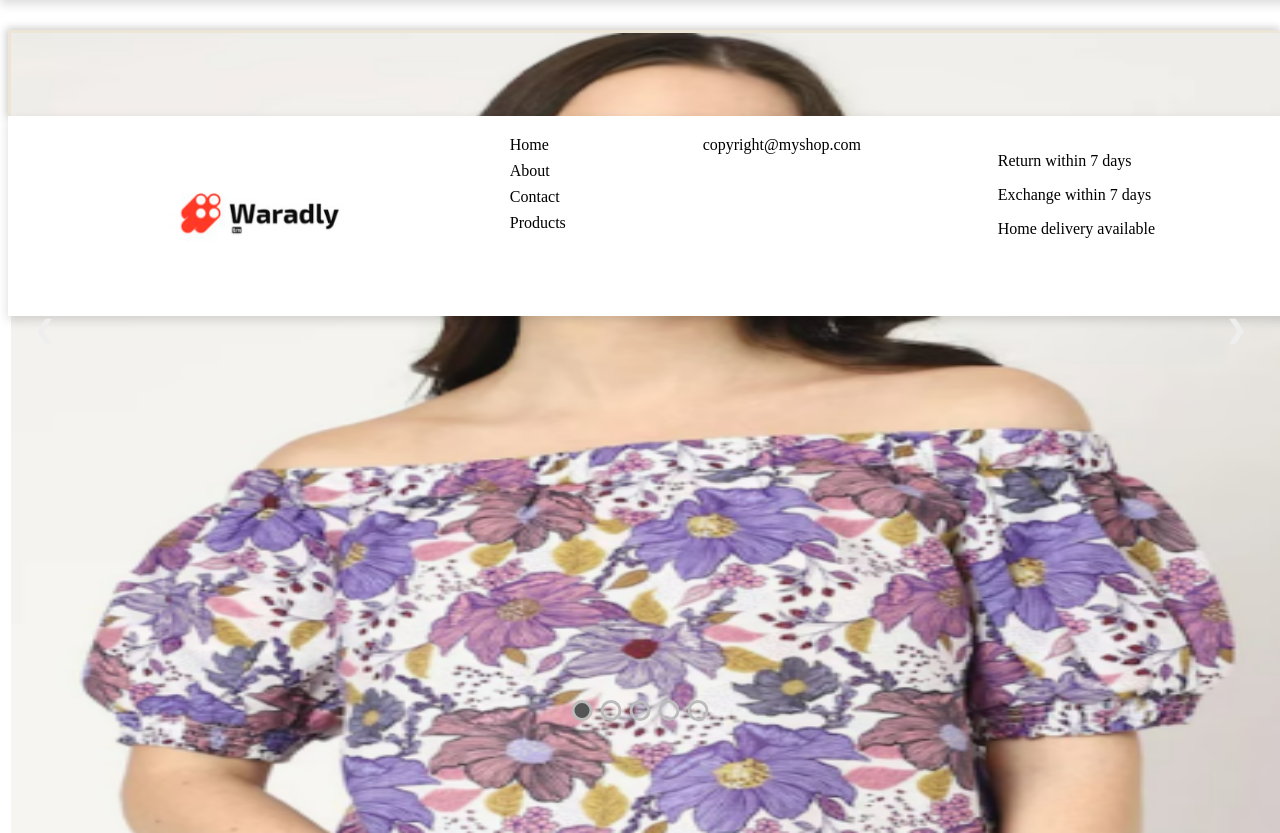
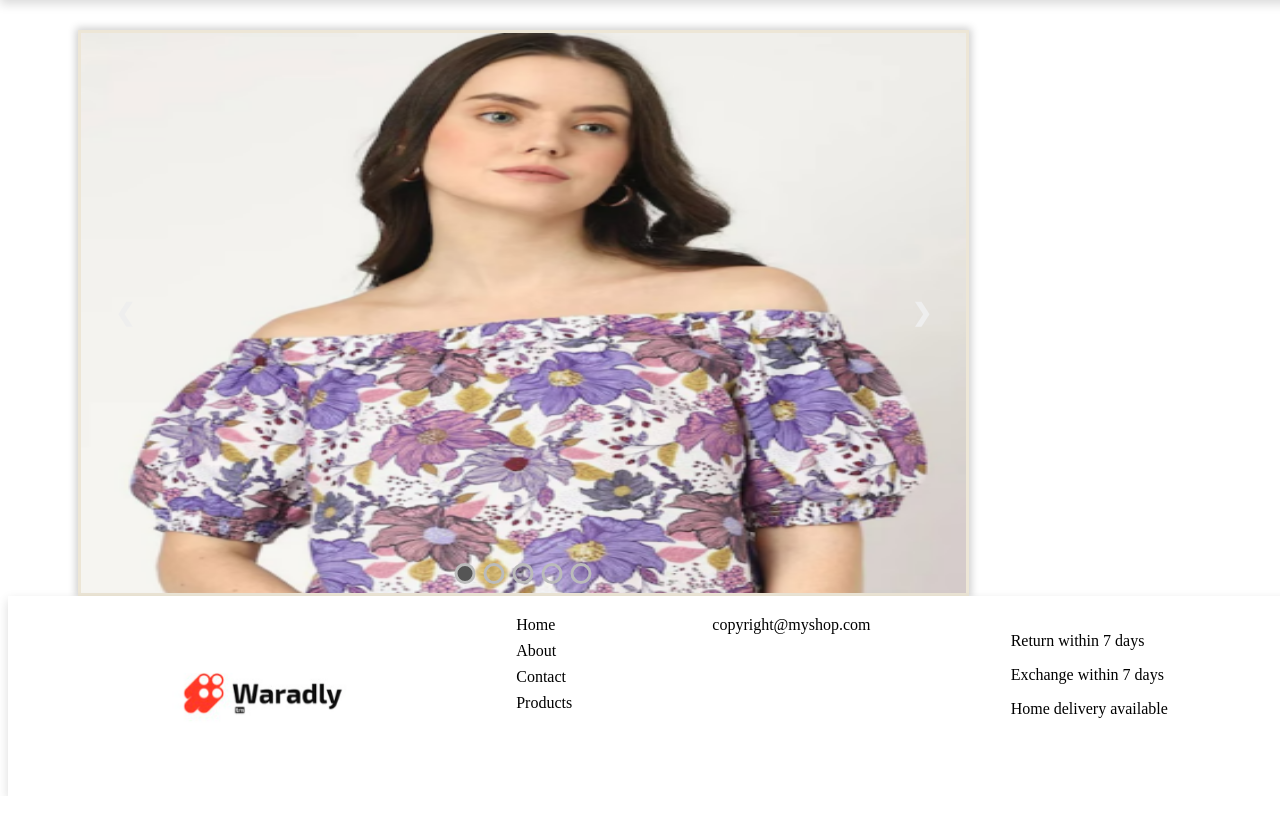
Before and after one commit to Srishti-paudel/myshop, a PHP site: page /index.html in a window 1280 px wide; the page is wider, and only the part inside the window is pictured. Shown: the part 70-903 px from the top of that part. After the commit the page ends 866 px from the top of that part, so only its background shows below. Run offline with PHP 8.4, Linux system fonts and the light colour scheme.

Commit message:
footer placement issue fixed

```diff
--- a/style.css
+++ b/style.css
@@ -33,11 +33,12 @@
 
 .slide-container{
      margin-top:100px;
-
-			width: 100%;
-			height: 10vh;
+      position: relative;
+			width: 70%;
+			height: 70vh;
 			border: 3px solid #ede6d6;
 			box-shadow: 0 0 8px 2px rgba(0,0,0,0.2);
+      margin-left: 70px;
 		}
 		.slide-container .slides{
 			width: 100%;
@@ -139,7 +140,7 @@
   width: 100%;
   display: flex;
   flex-wrap: wrap;
-  position:relative;
+  position:absolute;
   padding: 20px;
   background-color: white;
   justify-content: space-evenly;
```
